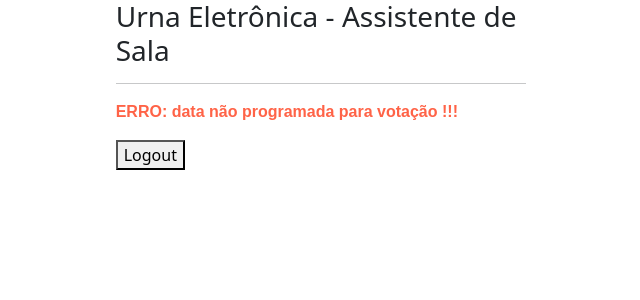
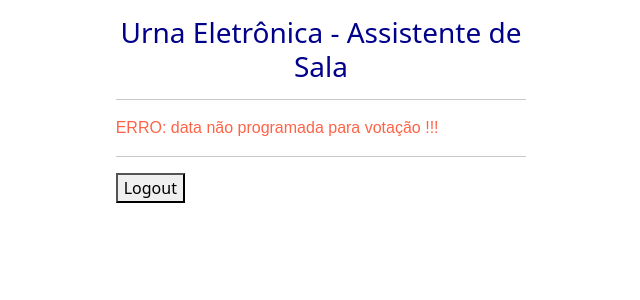
Before and after one commit to jmanoel7/urna_eletronica, a Django app: page /assistente/ in a window 1280 px wide. Shown: the top 300 px of the page, without its empty margins (319-959 px from the left). Run offline with Django 4.2, Linux system fonts and the light colour scheme; a user stored in the database is signed in; data comes from the database, SQL or seed files in the repository; both versions use the stored data as it was after the commit.

Commit message:
mais atualizações html css

```diff
--- a/urnaEletronica/usuarios/static/css/assistente.css
+++ b/urnaEletronica/usuarios/static/css/assistente.css
@@ -1,19 +1,16 @@
-.msg-erro-1 {
-  display: block;
-  align-items: center;
-  justify-content: center;
-  font-size: 16px;
-  font-weight: bold;
+.msg-erro {
+  text-align: left;
+  vertical-align: middle;
+  width: 100%;
+  line-height: 1.5;
+  font-size: 1rem;
+  font-weight: 400;
   font-family: Arial, Helvetica, sans-serif;
   color: tomato;
 }
 
-/*
-.esconder {
-  visibility: hidden;
+h3 {
+  text-align: center;
+  vertical-align: middle;
+  color: darkblue;
 }
-
-.mostrar {
-  visibility: visible;
-}
-*/
--- a/urnaEletronica/usuarios/templates/usuarios/assistente.html
+++ b/urnaEletronica/usuarios/templates/usuarios/assistente.html
@@ -14,13 +14,14 @@
 <div class='row'>
     <div class='col-md-4 mx-auto'>
 
-        <h3>Urna Eletrônica - Assistente de Sala</h3>
+        <p><h3>Urna Eletrônica - Assistente de Sala</h3></p>
         <hr>
 
         {% if erro %}
-            <p class="msg-erro-1">
+            <p class="msg-erro">
                 {{ msg_erro }}
             </p>
+            <hr>
         {% else %}
             <p>
                 <a href="{% url 'selecionar-eleitor' %}"><button>Selecionar Eleitor</button></a>
--- a/urnaEletronica/usuarios/templates/usuarios/gerente.html
+++ b/urnaEletronica/usuarios/templates/usuarios/gerente.html
@@ -7,7 +7,7 @@
 <div class='row'>
     <div class='col-md-4 mx-auto'>
 
-        <h3>Urna Eletrônica - Gerente de Sala</h3>
+        <p><h3>Urna Eletrônica - Gerente de Sala</h3></p>
         <hr>
 
         <p>
--- a/urnaEletronica/votar/static/css/registrar-voto.css
+++ b/urnaEletronica/votar/static/css/registrar-voto.css
@@ -145,4 +145,5 @@ body {
     font-weight: bold;
     font-size: 15px;
     font-family: Arial, sans-serif;
+    color: darkcyan;
 }
--- a/urnaEletronica/votar/static/css/urna.css
+++ b/urnaEletronica/votar/static/css/urna.css
@@ -170,10 +170,10 @@ body {
 }
 
 .color {
-  color: rgb(150, 47, 47);
+  color: tomato;
   margin-left: 12.5px;
   padding-left: 12.5px;
-  border-left: 2px solid rgb(150, 47, 47);
+  border-left: 2px solid tomato;
 }
 
 .esconder {
--- a/urnaEletronica/votar/templates/votar/iniciar-votacao.html
+++ b/urnaEletronica/votar/templates/votar/iniciar-votacao.html
@@ -16,7 +16,7 @@
 <div class='row'>
     <div class='col-md-4 mx-auto'>
 
-        <h3>Iniciar Votação</h3>
+        <p><h3>Iniciar Votação</h3><p>
         <hr>
 
         {% if erro %}
@@ -25,6 +25,7 @@
                 ERRO: não foi possível cadastrar os dados !!!<br/>
                 Formulário incompleto !!!<br/>
             </p>
+            <hr>
 
         {% endif %}
 
--- a/urnaEletronica/votar/templates/votar/selecionar-eleitor.html
+++ b/urnaEletronica/votar/templates/votar/selecionar-eleitor.html
@@ -14,7 +14,7 @@
 <div class='row'>
     <div class='col-md-4 mx-auto'>
 
-        <h3>Urna Eletrônica - Selecionar Eleitor</h3>
+        <p><h3>Urna Eletrônica - Selecionar Eleitor</h3></p>
         <hr>
 
         <form action="{% url 'selecionar-eleitor' %}" method="POST">{% csrf_token %}
@@ -28,11 +28,13 @@
             <p>
                 {% if erro %}
 
-                    <span class="msg-erro-1"><br/>
+                    <hr>
+                    <span class="msg-erro"><br/>
                         ERRO: o eleitor escolhido:<br/>
                         {{ eleitor }}<br/>
                         já votou! Escolha outro eleitor!<br/>
                     </span>
+                    <hr>
 
                 {% endif %}
 
--- a/urnaEletronica/votar/templates/votar/terminar-votacao.html
+++ b/urnaEletronica/votar/templates/votar/terminar-votacao.html
@@ -14,7 +14,7 @@
 <div class='row'>
     <div class='col-md-4 mx-auto'>
 
-        <h3>Terminar Votação</h3>
+        <p><h3>Terminar Votação</h3></p>
         <hr>
 
         {% if erro %}
@@ -22,8 +22,9 @@
             <p class="msg-erro">
                 ERRO: não foi possível terminar a votação !!!<br/>
                 Pode ter sido pela data e/ou horário da votação,<br/>
-                favor verificar o motivo e voltar aqui mais tarde.<br/>
+                favor verificar o motivo e volte aqui mais tarde.<br/>
             </p>
+            <hr>
 
         {% else %}
 
```
Also changed, not shown: urnaEletronica/usuarios/static/css/gerene.css (+11 -13 lines), urnaEletronica/votar/static/css/iniciar-votacao-sucesso.css (+5 -8 lines), urnaEletronica/votar/static/css/iniciar-votacao.css (+8 -2 lines), urnaEletronica/votar/static/css/selecionar-eleitor.css (+11 -4 lines), urnaEletronica/votar/static/css/terminar-votacao.css (+7 -1 lines), urnaEletronica/votar/templates/votar/iniciar-votacao-sucesso.html (+4 -3 lines), urnaEletronica/db.sqlite3.
